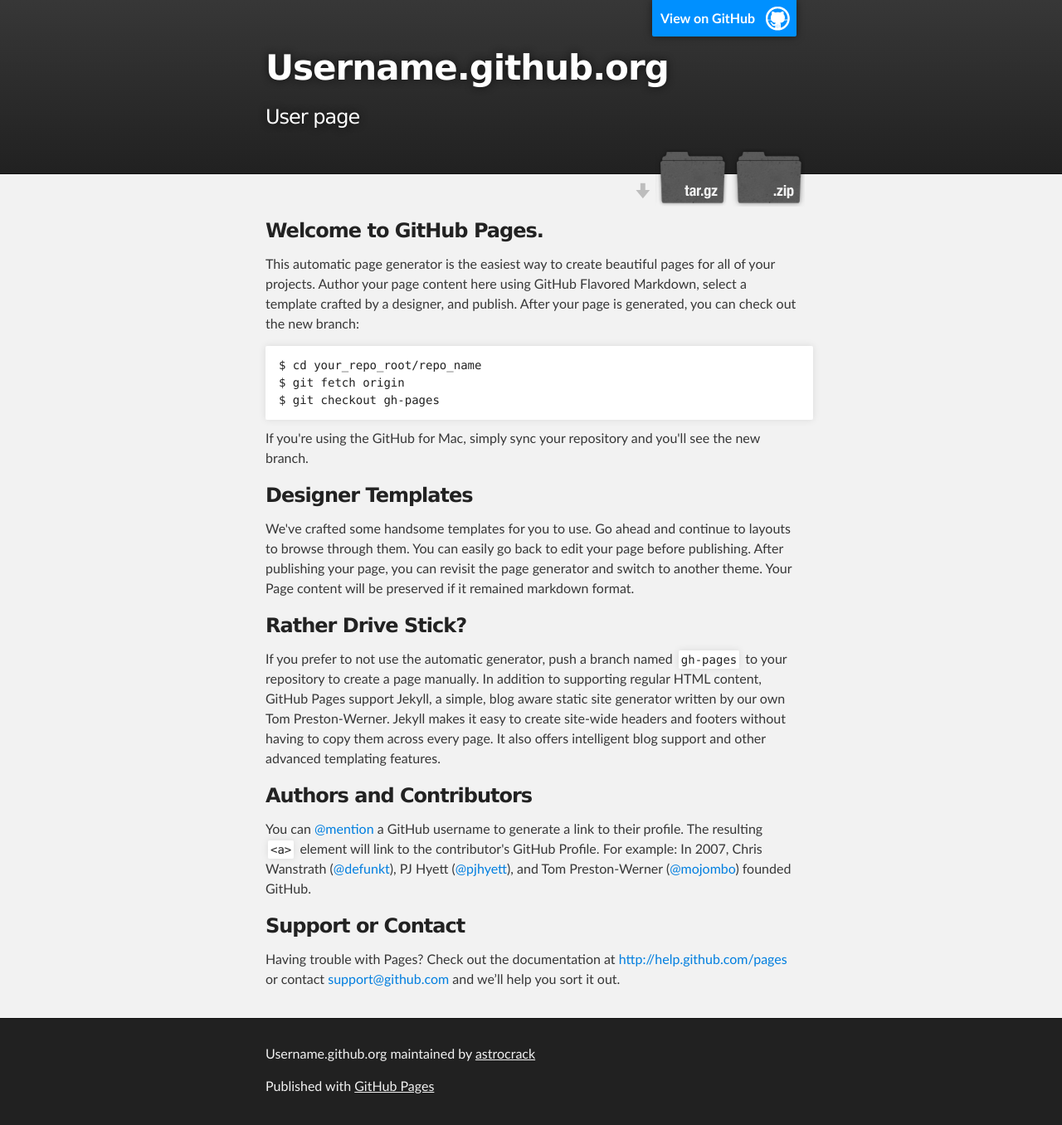
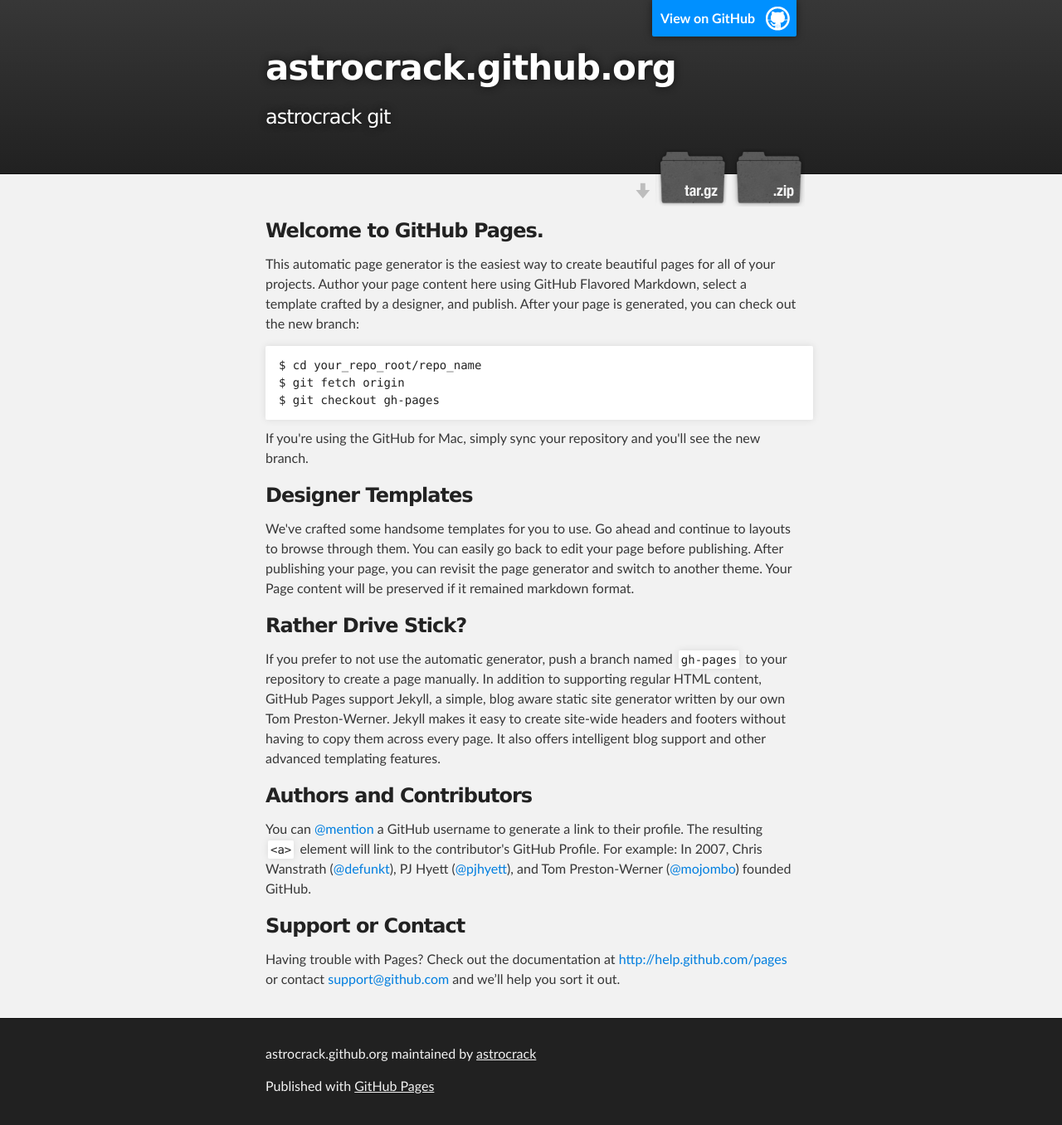
Before and after one commit to astrocrack/astrocrack.github.io, a plain HTML site: page index.html in a window 1280 px wide. Shown: the whole page at 83% size. Drawn offline with Linux system fonts and the light colour scheme.

```diff
--- a/index.html
+++ b/index.html
@@ -4,11 +4,11 @@
   <head>
     <meta charset='utf-8' />
     <meta http-equiv="X-UA-Compatible" content="chrome=1" />
-    <meta name="description" content="Username.github.org : User page" />
+    <meta name="description" content="astrocrack.github.org : astrocrack git" />
 
     <link rel="stylesheet" type="text/css" media="screen" href="stylesheets/stylesheet.css">
 
-    <title>Username.github.org</title>
+    <title>astrocrack.github.org</title>
   </head>
 
   <body>
@@ -16,14 +16,14 @@
     <!-- HEADER -->
     <div id="header_wrap" class="outer">
         <header class="inner">
-          <a id="forkme_banner" href="https://github.com/astrocrack/username.github.org">View on GitHub</a>
+          <a id="forkme_banner" href="https://github.com/astrocrack/astrocrack.github.org">View on GitHub</a>
 
-          <h1 id="project_title">Username.github.org</h1>
-          <h2 id="project_tagline">User page</h2>
+          <h1 id="project_title">astrocrack.github.org</h1>
+          <h2 id="project_tagline">astrocrack git</h2>
 
             <section id="downloads">
-              <a class="zip_download_link" href="https://github.com/astrocrack/username.github.org/zipball/master">Download this project as a .zip file</a>
-              <a class="tar_download_link" href="https://github.com/astrocrack/username.github.org/tarball/master">Download this project as a tar.gz file</a>
+              <a class="zip_download_link" href="https://github.com/astrocrack/astrocrack.github.org/zipball/master">Download this project as a .zip file</a>
+              <a class="tar_download_link" href="https://github.com/astrocrack/astrocrack.github.org/tarball/master">Download this project as a tar.gz file</a>
             </section>
         </header>
     </div>
@@ -68,7 +68,7 @@ $ git checkout gh-pages
     <!-- FOOTER  -->
     <div id="footer_wrap" class="outer">
       <footer class="inner">
-        <p class="copyright">Username.github.org maintained by <a href="https://github.com/astrocrack">astrocrack</a></p>
+        <p class="copyright">astrocrack.github.org maintained by <a href="https://github.com/astrocrack">astrocrack</a></p>
         <p>Published with <a href="http://pages.github.com">GitHub Pages</a></p>
       </footer>
     </div>
```
Also changed, not shown: params.json (+1 -1 lines).
